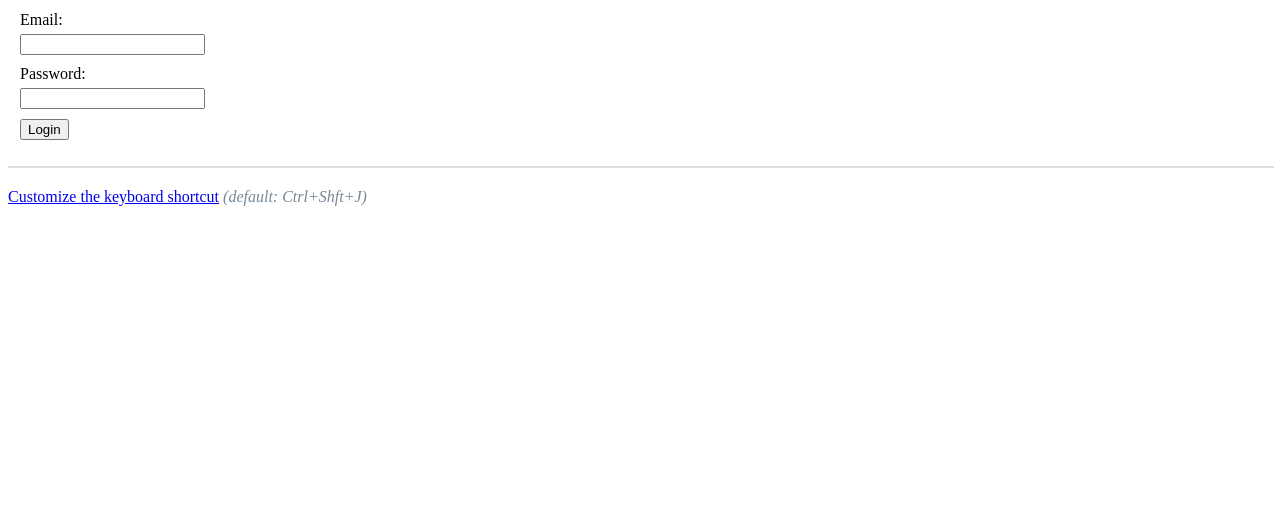
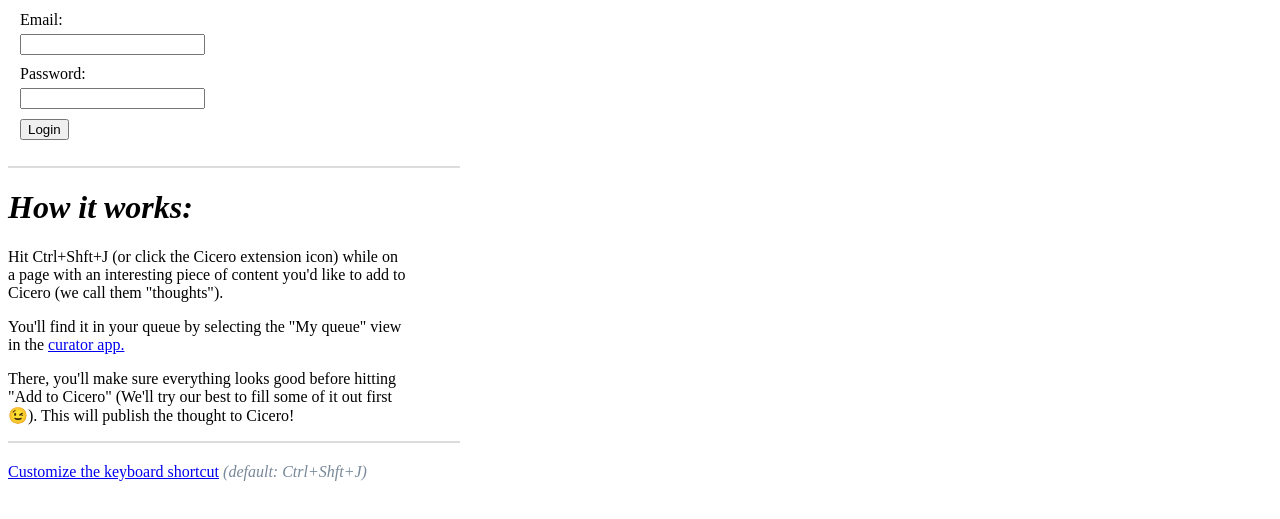
Before and after one commit to Cicero-ly/cicero-curator-extension, a browser extension: page options.html in a window 1280 px wide. Shown: the part 79-598 px from the top of the page. Drawn offline with Linux system fonts and the light colour scheme.

Commit message:
options page documentation, better error handling if no localStorage object found

```diff
--- a/css/main.css
+++ b/css/main.css
@@ -17,7 +17,7 @@
 }
 
 .divider {
-    width: 100%;
+    width: 450px;
     border: 1px solid gainsboro;
     margin: 0px 0px 20px 0px;
 }
@@ -25,3 +25,7 @@
 .light {
     color: lightslategray;
 }
+
+.textblock {
+    width: 400px;
+}
--- a/js/app.js
+++ b/js/app.js
@@ -63,7 +63,7 @@
 function getAuthStatus() {
     return new Promise((resolve, reject) => {
         chrome.storage.sync.get(['ciceroUser'], res => {
-            if (Object.keys(res.ciceroUser).length === 0) {
+            if (!res.ciceroUser || Object.keys(res.ciceroUser)?.length === 0) {
                 reject('Not authenticated. Please right-click the extension icon, click "options", and login.');
             }
             resolve([res.ciceroUser.email, res.ciceroUser.password]);
--- a/options.html
+++ b/options.html
@@ -28,6 +28,15 @@
 
   <div class="divider"></div>
 
+  <div class="textblock">
+    <h1><em>How it works:</em></h2>
+      <p>Hit Ctrl+Shft+J (or click the Cicero extension icon) while on a page with an interesting piece of content you'd like to add to Cicero (we call them "thoughts").</p>
+      <p>You'll find it in your queue by selecting the "My queue" view in the <a href="https://cicero.retool.com/embedded/public/afd34a50-1c5e-4b27-a125-ad745495f281">curator app.</a> </p>
+      <p>There, you'll make sure everything looks good before hitting "Add to Cicero" (We'll try our best to fill some of it out first 😉). This will publish the thought to Cicero!</p>
+  </div>
+
+  <div class="divider"></div>
+
   <p><a id="shortcut-link" href="#">Customize the keyboard shortcut</a>&nbsp;<em class="light">(default: Ctrl+Shft+J)</em></p>
 
   <script src="js/auth.js"></script>
```
